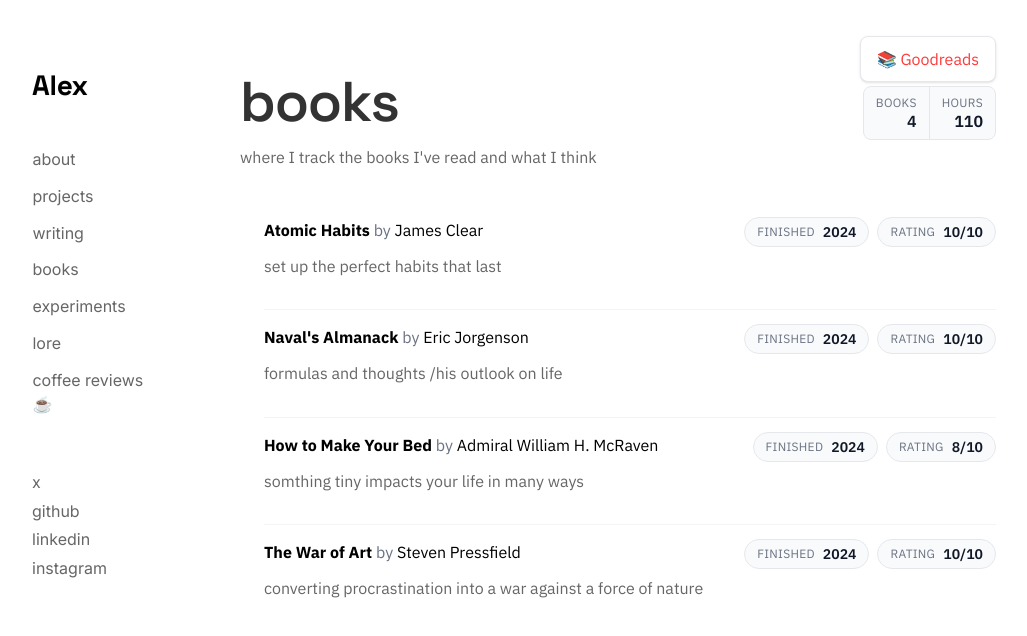
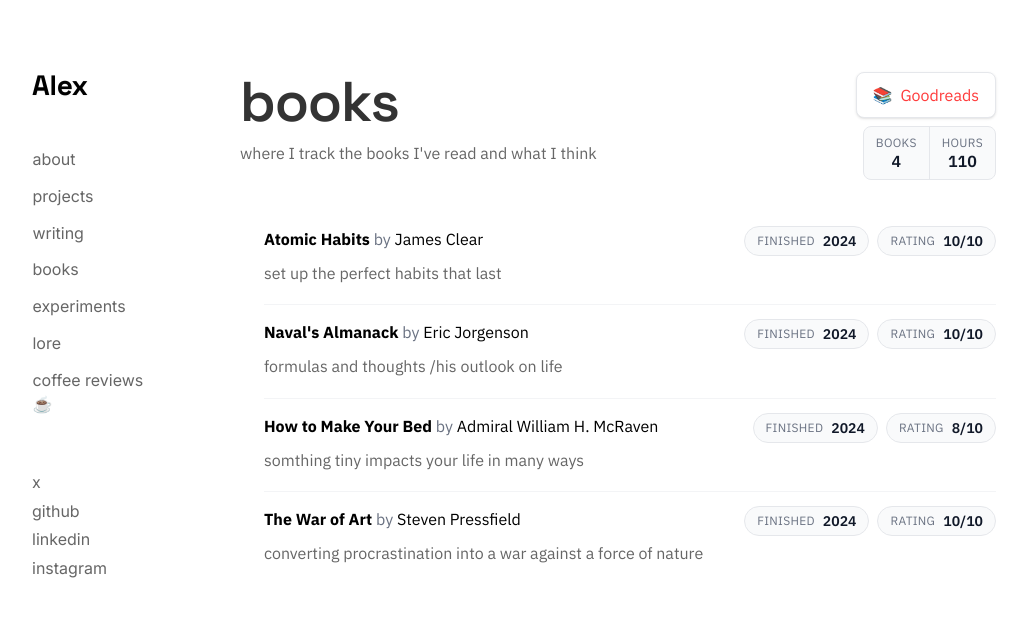
Before and after one commit to alexshibu1/alexshibu.com, a Next.js app: page /books in a window 1280 px wide. Shown: the top 636 px of the page, without its empty margins (48-1075 px from the left). Built offline with nearby package versions, Linux system fonts and the light colour scheme.

Commit message:
changes to thebooks page

```diff
--- a/app/books/BookCard.tsx
+++ b/app/books/BookCard.tsx
@@ -3,8 +3,8 @@ import type { Book } from "./books-data";
 
 export function BookCard({ book }: { book: Book }) {
   return (
-    <li className="py-1.5 border-b border-gray-100 last:border-b-0">
-      <div className="flex flex-col gap-1.5">
+    <li className="pt-1.5 pb-1 border-b border-gray-100 last:border-b-0">
+      <div className="flex flex-col gap-1">
         <div className="flex flex-col gap-1 md:flex-row md:items-baseline md:justify-between md:gap-6">
           <div className="text-base text-black leading-snug">
             {book.notes ? (
@@ -49,7 +49,7 @@ export function BookCard({ book }: { book: Book }) {
         </div>
 
         {book.description ? (
-          <p className="text-sm md:text-base text-gray-600 leading-relaxed">
+          <p className="text-sm md:text-base text-gray-600 leading-relaxed !mb-[14px]">
             {book.description}
           </p>
         ) : null}
--- a/app/books/page.tsx
+++ b/app/books/page.tsx
@@ -7,19 +7,49 @@ export default function ReadingPage() {
 
   return (
     <main className="page-content">
-      <div className="flex flex-col gap-3 mb-1 md:flex-row md:items-end md:justify-between">
-        <h1 className="hero-heading">books</h1>
-        <div className="flex flex-col gap-1 w-full md:w-auto md:items-end">
+      <div className="flex flex-col gap-3 mb-1 md:grid md:grid-cols-[1fr_auto] md:gap-x-6 md:items-start">
+        <div className="md:col-start-1 md:row-span-2">
+          <h1 className="hero-heading">books</h1>
+          <p className="hero-subline">
+            where I track the books I&apos;ve read and what I think
+          </p>
+        </div>
+
+        {/* Actions */}
+        <div className="mt-4 grid grid-cols-3 gap-2 items-stretch md:mt-10 md:flex md:flex-col md:items-end md:col-start-2 md:row-start-1 md:self-start">
           <a
             href="https://www.goodreads.com/user/show/162066297-alex-shibu"
             target="_blank"
             rel="noopener noreferrer"
-            className="inline-flex items-center justify-center gap-2 w-full md:w-auto px-4 py-2.5 text-base text-gray-700 bg-white border border-gray-200 rounded-lg shadow-sm hover:shadow-md hover:border-gray-300 transition-all duration-200"
+            className="h-11 md:h-auto inline-flex items-center justify-center gap-2 rounded-lg border border-gray-200 bg-white px-3 py-2 text-sm md:px-4 md:py-2.5 md:text-base text-gray-700 shadow-sm hover:shadow-md hover:border-gray-300 transition-all duration-200"
           >
-            📚 Goodreads
+            <span className="hidden md:inline" aria-hidden="true">
+              📚
+            </span>
+            <span>Goodreads</span>
           </a>
-          <div className="w-full md:w-auto rounded-lg border border-gray-200 bg-gray-50 divide-x divide-gray-200 flex overflow-hidden">
-            <div className="flex-1 px-3 py-2 text-center md:text-right">
+
+          {/* Mobile: 3 boxes in one row */}
+          <div className="md:hidden h-11 rounded-lg border border-gray-200 bg-gray-50 flex flex-col items-center justify-center">
+            <div className="text-[11px] text-gray-500 uppercase tracking-wide leading-none">
+              Books
+            </div>
+            <div className="text-base text-gray-900 font-semibold tabular-nums leading-tight">
+              {totalBooks}
+            </div>
+          </div>
+          <div className="md:hidden h-11 rounded-lg border border-gray-200 bg-gray-50 flex flex-col items-center justify-center">
+            <div className="text-[11px] text-gray-500 uppercase tracking-wide leading-none">
+              Hours
+            </div>
+            <div className="text-base text-gray-900 font-semibold tabular-nums leading-tight">
+              {totalHours}
+            </div>
+          </div>
+
+          {/* Desktop/tablet: combined stats box under Goodreads */}
+          <div className="hidden md:flex w-full md:w-auto rounded-lg border border-gray-200 bg-gray-50 divide-x divide-gray-200 overflow-hidden">
+            <div className="flex-1 px-3 py-2 flex flex-col items-center justify-center text-center">
               <div className="text-xs text-gray-500 uppercase tracking-wide">
                 Books
               </div>
@@ -27,7 +57,7 @@ export default function ReadingPage() {
                 {totalBooks}
               </div>
             </div>
-            <div className="flex-1 px-3 py-2 text-center md:text-right">
+            <div className="flex-1 px-3 py-2 flex flex-col items-center justify-center text-center">
               <div className="text-xs text-gray-500 uppercase tracking-wide">
                 Hours
               </div>
@@ -39,10 +69,6 @@ export default function ReadingPage() {
         </div>
       </div>
 
-      <p className="hero-subline">
-        where I track the books I&apos;ve read and what I think
-      </p>
-
       <ul className="mt-6">
         {books.map((book) => (
           <BookCard key={`${book.title}-${book.author}`} book={book} />
```
